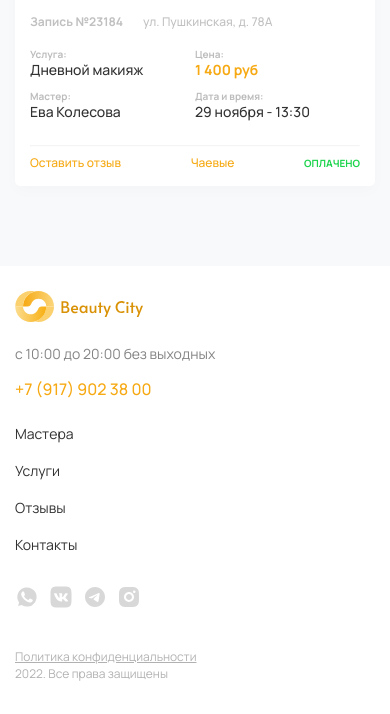
After one commit to milov52/BeautyCity, a Django app: page /notes/ in a window 390 px wide. The commit adds this page. Shown: the part 2250-2964 px from the top of the page. Run offline with Django 4.2, Linux system fonts and the light colour scheme; parts of the project's set-up code (start-up, migrations or seed data) failed here and were passed over; some libraries are stand-ins or nearby versions.

Commit message:
added notes template

```diff
--- a/beauty/urls.py
+++ b/beauty/urls.py
@@ -8,4 +8,5 @@ app_name = 'beauty'
 
 urlpatterns = [
     path('', views.show_home, name='index'),
+    path('notes/', views.show_notes, name='notes'),
 ] + static(settings.MEDIA_URL, document_root=settings.MEDIA_ROOT)
--- a/beauty/views.py
+++ b/beauty/views.py
@@ -36,7 +36,12 @@ def show_home(request):
         if code.number == code_text:
             login(request, user, backend=settings.AUTHENTICATION_BACKENDS[0])
             code.delete()
-            return redirect("beauty:index")
+            return redirect("beauty:notes")
         else:
             print("wrong_code")
     return render(request, template)
+
+def show_notes(request):
+    template = "beautycity/notes.html"
+    context = {}
+    return render(request, template, {"context": context})
--- a/templates/beautycity/index.html
+++ b/templates/beautycity/index.html
@@ -3,7 +3,6 @@
 
 {% load static %}
 {% block title %}<title>Beauty City</title> {% endblock %}
-
 
 {% block content %}
   <section id="banner">
--- /dev/null
+++ b/templates/beautycity/notes.html
@@ -0,0 +1,261 @@
+{% extends 'base.html' %}
+
+{% load static %}
+{% block title %}<title>Beauty City - мои записи</title> {% endblock title %}
+
+{% block content %}
+  <section id="notes">
+    <div class="container">
+      <div class="notes">
+        <div class="row">
+          <div class="col-md-2">
+            <div class="accaunt__left">
+              <div class="accaunt__ava fic">
+                <img src="{% static 'img/avatars/1.svg' %}" alt="avatar" class="accaunt__ava_img">
+                <span class="accaunt__ava_name">Алиса И.</span>
+              </div>
+              <div class="accaunt__settings fic">
+                <a href="#" class="accaunt__settings_intro">Изменить профиль</a>
+                <a href="#" class="accaunt__settings_out">Выйти</a>
+              </div>
+              <nav>
+                <div class="accaunt__menu_title">МЕНЮ</div>
+                <ul class="accaunt__menu">
+                  <li class="accaunt__menu_item active">
+                    <a href="#" class="accaunt__menu_item__link">
+                      <div class="accaunt__menu_block fic">
+                        <img src="{% static 'img/icons/list.svg' %}" alt="icon" class="accaunt__menu_icon">
+                        <span class="accaunt__menu_item__link_intro">Мои записи</span>
+                      </div>
+                    </a>
+                  </li>
+                  <li class="accaunt__menu_item">
+                    <a href="#" class="accaunt__menu_item__link">
+                      <div class="accaunt__menu_block fic">
+                        <img src="{% static 'img/icons/settings.svg' %}" alt="icon" class="accaunt__menu_icon">
+                        <span class="accaunt__menu_item__link_intro">Настройки</span>
+                      </div>
+                    </a>
+                  </li>
+                  <li class="accaunt__menu_item">
+                    <a href="#" class="accaunt__menu_item__link">
+                      <div class="accaunt__menu_block fic">
+                        <img src="{% static 'img/icons/tex.svg' %}" alt="icon" class="accaunt__menu_icon">
+                        <span class="accaunt__menu_item__link_intro">Тех. поддержка</span>
+                      </div>
+                    </a>
+                  </li>
+                  <li class="accaunt__menu_item">
+                    <a href="#" class="accaunt__menu_item__link">
+                      <div class="accaunt__menu_block fic">
+                        <img src="{% static 'img/icons/pay.svg' %}" alt="icon" class="accaunt__menu_icon">
+                        <span class="accaunt__menu_item__link_intro">Платежи</span>
+                      </div>
+                    </a>
+                  </li>
+                </ul>
+              </nav>
+            </div>
+          </div>
+          <div class="col-md-12 col-lg-7">
+            <div class="notes__main">
+              <div class="notes__title">Мои записи</div>
+              <hr class="hr">
+            </div>
+            <div class="notes__pay mob">
+              <div class="notes__pay_block">
+                <div class="notes__pay_title">Оплата услуг</div>
+                <div class="notes__pay_info">Вы можете оплатить услуги прямо сейчас онлайн или расплатиться в салоне
+                </div>
+              </div>
+
+
+              <div class="notes__pay_block">
+                <div class="notes__pay_intro">Сумма оплаты</div>
+                <div class="notes__pay_sum">3 900 руб</div>
+                <button class="notes__pay_btn">Оплатить онлайн</button>
+              </div>
+            </div>
+            <div class="notes__content notes__content_upcoming">
+              <div class="notes__main_title">ПРЕДСТОЯЩИЕ</div>
+              <div class="notes__main_block">
+                <img src="{% static 'img/services/service3.svg' %}" alt="service1" class="notes__main_block__img">
+                <div class="notes__main_block__elems">
+                  <div class="notes__main_block__header fic">
+                    <div class="notes__main_block__header__itesm fic">
+                      <div class="notes__main_number">Запись №23184</div>
+                      <div class="notes__main_address">ул. Пушкинская, д. 78А</div>
+                    </div>
+                    <div class="notes__main_pay unPaid">НЕОПЛАЧЕНО</div>
+                  </div>
+                  <div class="notes__main_block__main ">
+                    <div class="notes__main_block__main_items">
+                      <div class="notes__main_block__main_elems fic">
+                        <div class="notes__main_block__main_elems__intro otes__main_blockWidth">Услуга:</div>
+                        <div class="notes__main_block__main_elems__intro otes__main_blockWidth">Цена:</div>
+                      </div>
+                      <div class="notes__main_block__main_elems fic">
+                        <div class="notes__main_block__main_elems__name otes__main_blockWidth">Дневной макияж</div>
+                        <div class="notes__main_block__main_elems__price otes__main_blockWidth">1 400 руб</div>
+                      </div>
+                    </div>
+                    <div class="notes__main_block__main_items">
+                      <div class="notes__main_block__main_elems fic">
+                        <div class="notes__main_block__main_elems__intro otes__main_blockWidth">Мастер:</div>
+                        <div class="notes__main_block__main_elems__intro otes__main_blockWidth">Дата и время:</div>
+                      </div>
+                      <div class="notes__main_block__main_elems fic">
+                        <div class="notes__main_block__main_elems__name otes__main_blockWidth">Ева Колесова</div>
+                        <div class="notes__main_block__main_elems__date otes__main_blockWidth">29 ноября - 13:30</div>
+                      </div>
+                    </div>
+                  </div>
+                  <hr class="notes__block_hr">
+                  <div class="notes__footer fic">
+                    <a href="#" class="notes__footer_link rewiewPopupOpen">Оставить отзыв</a>
+                    <a href="#" class="notes__footer_link tipsPopupOpen">Чаевые</a>
+                    <button class="notes__footer_btn payPopupOpen">Оплатить</button>
+                    <div class="notes__main_pay unPaid">НЕОПЛАЧЕНО</div>
+                  </div>
+                </div>
+              </div>
+              <div class="notes__main_block">
+                <img src="{% static 'img/services/service1.svg' %}" alt="service1" class="notes__main_block__img">
+                <div class="notes__main_block__elems">
+                  <div class="notes__main_block__header fic">
+                    <div class="notes__main_block__header__itesm fic">
+                      <div class="notes__main_number">Запись №23184</div>
+                      <div class="notes__main_address">ул. Пушкинская, д. 78А</div>
+                    </div>
+                    <div class="notes__main_pay unPaid">НЕОПЛАЧЕНО</div>
+                  </div>
+                  <div class="notes__main_block__main ">
+                    <div class="notes__main_block__main_items">
+                      <div class="notes__main_block__main_elems fic">
+                        <div class="notes__main_block__main_elems__intro otes__main_blockWidth">Услуга:</div>
+                        <div class="notes__main_block__main_elems__intro otes__main_blockWidth">Цена:</div>
+                      </div>
+                      <div class="notes__main_block__main_elems fic">
+                        <div class="notes__main_block__main_elems__name otes__main_blockWidth">Дневной макияж</div>
+                        <div class="notes__main_block__main_elems__price otes__main_blockWidth">1 400 руб</div>
+                      </div>
+                    </div>
+                    <div class="notes__main_block__main_items">
+                      <div class="notes__main_block__main_elems fic">
+                        <div class="notes__main_block__main_elems__intro otes__main_blockWidth">Мастер:</div>
+                        <div class="notes__main_block__main_elems__intro otes__main_blockWidth">Дата и время:</div>
+                      </div>
+                      <div class="notes__main_block__main_elems fic">
+                        <div class="notes__main_block__main_elems__name otes__main_blockWidth">Ева Колесова</div>
+                        <div class="notes__main_block__main_elems__date otes__main_blockWidth">29 ноября - 13:30</div>
+                      </div>
+                    </div>
+                  </div>
+                  <hr class="notes__block_hr">
+                  <div class="notes__footer fic">
+                    <a href="#" class="notes__footer_link rewiewPopupOpen">Оставить отзыв</a>
+                    <a href="#" class="notes__footer_link tipsPopupOpen">Чаевые</a>
+                    <button class="notes__footer_btn payPopupOpen">Оплатить</button>
+                    <div class="notes__main_pay unPaid">НЕОПЛАЧЕНО</div>
+                  </div>
+                </div>
+              </div>
+            </div>
+
+            <div class="notes__content notes__content_history">
+              <div class="notes__main_title">ПРОШЕДШИЕ</div>
+              <div class="notes__main_block">
+                <img src="{% static 'img/services/service1.svg' %}" alt="service1" class="notes__main_block__img">
+                <div class="notes__main_block__elems">
+                  <div class="notes__main_block__header fic">
+                    <div class="notes__main_block__header__itesm fic">
+                      <div class="notes__main_number">Запись №23184</div>
+                      <div class="notes__main_address">ул. Пушкинская, д. 78А</div>
+                    </div>
+                    <div class="notes__main_pay payid">ОПЛАЧЕНО</div>
+                  </div>
+                  <div class="notes__main_block__main ">
+                    <div class="notes__main_block__main_items">
+                      <div class="notes__main_block__main_elems fic">
+                        <div class="notes__main_block__main_elems__intro otes__main_blockWidth">Услуга:</div>
+                        <div class="notes__main_block__main_elems__intro otes__main_blockWidth">Цена:</div>
+                      </div>
+                      <div class="notes__main_block__main_elems fic">
+                        <div class="notes__main_block__main_elems__name otes__main_blockWidth">Дневной макияж</div>
+                        <div class="notes__main_block__main_elems__price otes__main_blockWidth">1 400 руб</div>
+                      </div>
+                    </div>
+                    <div class="notes__main_block__main_items">
+                      <div class="notes__main_block__main_elems fic">
+                        <div class="notes__main_block__main_elems__intro otes__main_blockWidth">Мастер:</div>
+                        <div class="notes__main_block__main_elems__intro otes__main_blockWidth">Дата и время:</div>
+                      </div>
+                      <div class="notes__main_block__main_elems fic">
+                        <div class="notes__main_block__main_elems__name otes__main_blockWidth">Ева Колесова</div>
+                        <div class="notes__main_block__main_elems__date otes__main_blockWidth">29 ноября - 13:30</div>
+                      </div>
+                    </div>
+                  </div>
+                  <hr class="notes__block_hr">
+                  <div class="notes__footer fic">
+                    <a href="#" class="notes__footer_link rewiewPopupOpen">Оставить отзыв</a>
+                    <a href="#" class="notes__footer_link tipsPopupOpen">Чаевые</a>
+                    <div class="notes__main_pay payid">ОПЛАЧЕНО</div>
+                  </div>
+                </div>
+              </div>
+              <div class="notes__main_block">
+                <img src="{% static 'img/services/service1.svg' %}" alt="service1" class="notes__main_block__img">
+                <div class="notes__main_block__elems">
+                  <div class="notes__main_block__header fic">
+                    <div class="notes__main_block__header__itesm fic">
+                      <div class="notes__main_number">Запись №23184</div>
+                      <div class="notes__main_address">ул. Пушкинская, д. 78А</div>
+                    </div>
+                    <div class="notes__main_pay payid">ОПЛАЧЕНО</div>
+                  </div>
+                  <div class="notes__main_block__main ">
+                    <div class="notes__main_block__main_items">
+                      <div class="notes__main_block__main_elems fic">
+                        <div class="notes__main_block__main_elems__intro otes__main_blockWidth">Услуга:</div>
+                        <div class="notes__main_block__main_elems__intro otes__main_blockWidth">Цена:</div>
+                      </div>
+                      <div class="notes__main_block__main_elems fic">
+                        <div class="notes__main_block__main_elems__name otes__main_blockWidth">Дневной макияж</div>
+                        <div class="notes__main_block__main_elems__price otes__main_blockWidth">1 400 руб</div>
+                      </div>
+                    </div>
+                    <div class="notes__main_block__main_items">
+                      <div class="notes__main_block__main_elems fic">
+                        <div class="notes__main_block__main_elems__intro otes__main_blockWidth">Мастер:</div>
+                        <div class="notes__main_block__main_elems__intro otes__main_blockWidth">Дата и время:</div>
+                      </div>
+                      <div class="notes__main_block__main_elems fic">
+                        <div class="notes__main_block__main_elems__name otes__main_blockWidth">Ева Колесова</div>
+                        <div class="notes__main_block__main_elems__date otes__main_blockWidth">29 ноября - 13:30</div>
+                      </div>
+                    </div>
+                  </div>
+                  <hr class="notes__block_hr">
+                  <div class="notes__footer fic">
+                    <a href="#" class="notes__footer_link rewiewPopupOpen">Оставить отзыв</a>
+                    <a href="#" class="notes__footer_link tipsPopupOpen">Чаевые</a>
+                    <div class="notes__main_pay payid">ОПЛАЧЕНО</div>
+                  </div>
+                </div>
+              </div>
+            </div>
+          </div>
+          <div class="col-md-12 col-lg-3 dec">
+            <div class="notes__pay">
+              <button class="notes__pay_btn">Оплатить онлайн</button>
+              <div class="notes__pay_info">Вы можете оплатить услуги прямо сейчас онлайн или расплатиться в салоне</div>
+              <div class="notes__pay_intro">Сумма оплаты</div>
+              <div class="notes__pay_sum">3 900 руб</div>
+            </div>
+          </div>
+        </div>
+      </div>
+    </div>
+  </section>
+{% endblock content %}
```
